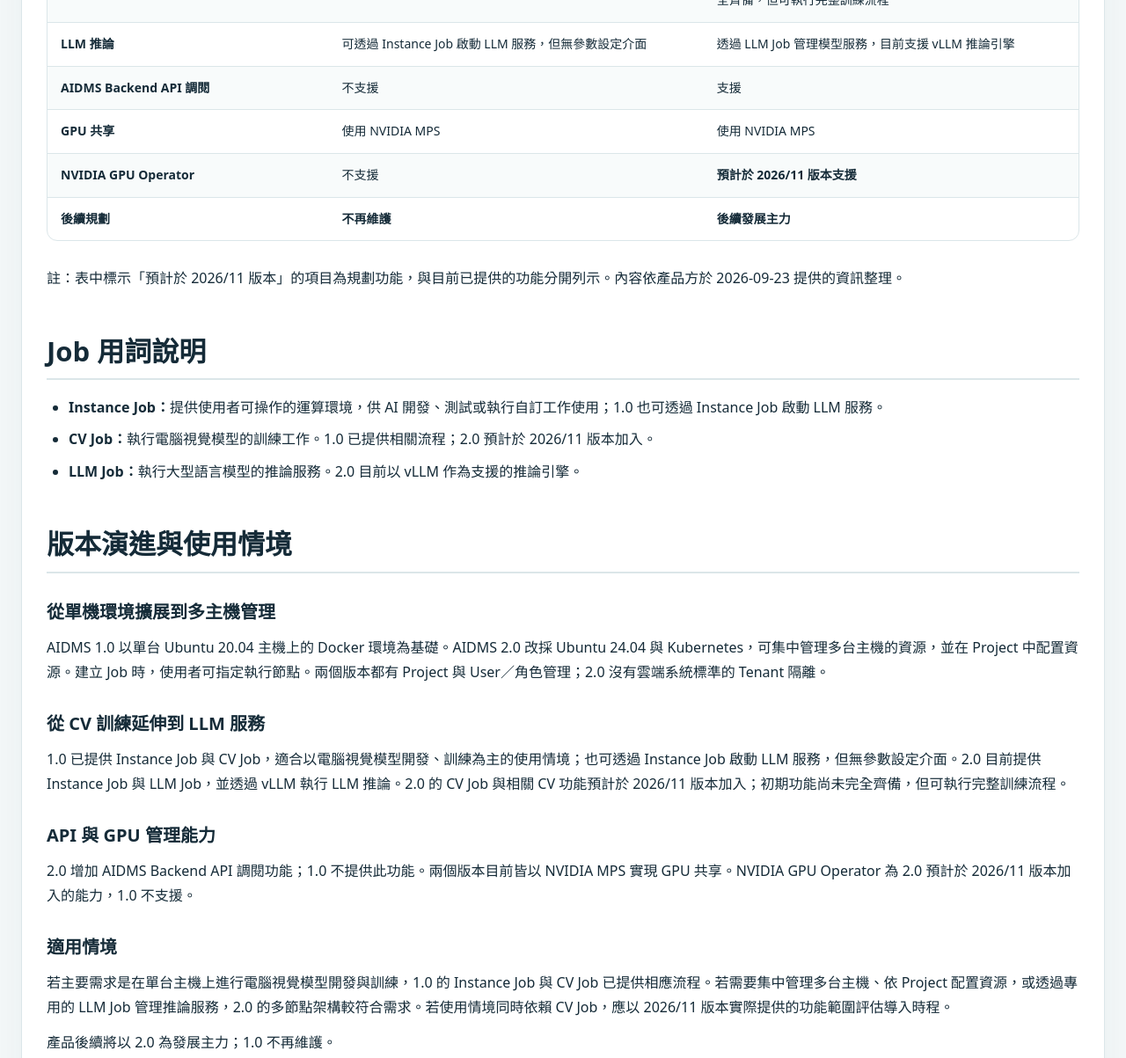
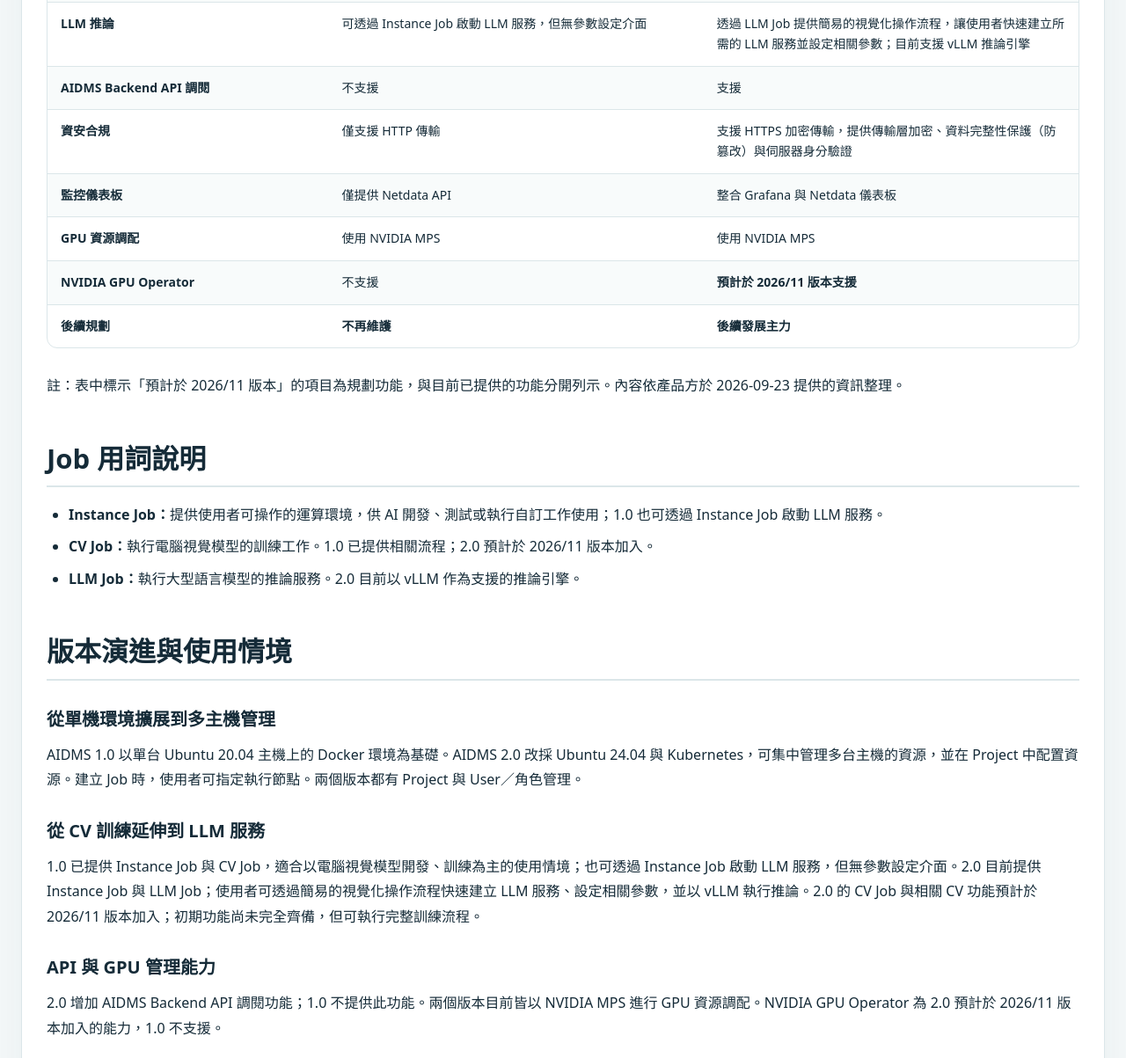
Before and after one commit to linweiyen/my_knowledge_base, a plain HTML site: page products/aidms/version-comparison/index.html in a window 1280 px wide. Shown: the part 782-1985 px from the top of the page at 88% size. Drawn offline with Linux system fonts and the light colour scheme.

Commit message:
Update AIDMS version comparison

```diff
--- a/products/aidms/version-comparison/index.html
+++ b/products/aidms/version-comparison/index.html
@@ -19,18 +19,18 @@
 </head>
 <body>
 <header class="hero"><p class="eyebrow">AIDMS · VERSION COMPARISON</p><h1>AIDMS 1.0 與 2.0 功能比較</h1><p>產品功能與系統架構對照</p><div class="meta"><span>資料整理：2026/09/23</span></div></header>
-<div class="layout"><main><div class="table-wrap"><table><thead><tr><th scope="col">比較項目</th><th scope="col">AIDMS 1.0</th><th scope="col">AIDMS 2.0</th></tr></thead><tbody><tr><td>作業系統</td><td>Ubuntu 20.04</td><td>Ubuntu 24.04</td></tr><tr><td>系統架構</td><td>單機 Docker 架構</td><td>Kubernetes 架構，可同時管理多台主機與多個節點</td></tr><tr><td>資源與工作管理</td><td>以單台主機的資源與工作環境為主</td><td>以 Project 配置多台主機的資源；建立 Job 時可指定執行節點</td></tr><tr><td>Project 與使用者</td><td>支援 Project 與 User／角色管理</td><td>支援 Project 與 User／角色管理；<strong>沒有雲端系統標準的 Tenant 隔離</strong></td></tr><tr><td>Job 類型</td><td>提供 Instance Job、CV Job</td><td>提供 Instance Job、LLM Job；CV Job <strong>預計於 2026/11 版本加入</strong></td></tr><tr><td>電腦視覺（CV）功能</td><td>透過 CV Job 提供完整的 CV 訓練流程</td><td><strong>預計於 2026/11 版本加入</strong>參照 1.0 的 CV 功能；初期功能尚未完全齊備，但可執行完整訓練流程</td></tr><tr><td>LLM 推論</td><td>可透過 Instance Job 啟動 LLM 服務，但無參數設定介面</td><td>透過 LLM Job 管理模型服務，目前支援 vLLM 推論引擎</td></tr><tr><td>AIDMS Backend API 調閱</td><td>不支援</td><td>支援</td></tr><tr><td>GPU 共享</td><td>使用 NVIDIA MPS</td><td>使用 NVIDIA MPS</td></tr><tr><td>NVIDIA GPU Operator</td><td>不支援</td><td><strong>預計於 2026/11 版本支援</strong></td></tr><tr><td>後續規劃</td><td><strong>不再維護</strong></td><td><strong>後續發展主力</strong></td></tr></tbody></table></div>
+<div class="layout"><main><div class="table-wrap"><table><thead><tr><th scope="col">比較項目</th><th scope="col">AIDMS 1.0</th><th scope="col">AIDMS 2.0</th></tr></thead><tbody><tr><td>作業系統</td><td>Ubuntu 20.04</td><td>Ubuntu 24.04</td></tr><tr><td>系統架構</td><td>單機 Docker 架構</td><td>Kubernetes 架構，可同時管理多台主機與多個節點</td></tr><tr><td>資源與工作管理</td><td>以單台主機的資源與工作環境為主</td><td>以 Project 配置多台主機的資源；建立 Job 時可指定執行節點</td></tr><tr><td>Project 與使用者</td><td>支援 Project 與 User／角色管理</td><td>支援 Project 與 User／角色管理</td></tr><tr><td>Job 類型</td><td>提供 Instance Job、CV Job</td><td>提供 Instance Job、LLM Job；CV Job <strong>預計於 2026/11 版本加入</strong></td></tr><tr><td>電腦視覺（CV）功能</td><td>透過 CV Job 提供完整的 CV 訓練流程</td><td><strong>預計於 2026/11 版本加入</strong>參照 1.0 的 CV 功能；初期功能尚未完全齊備，但可執行完整訓練流程</td></tr><tr><td>LLM 推論</td><td>可透過 Instance Job 啟動 LLM 服務，但無參數設定介面</td><td>透過 LLM Job 提供簡易的視覺化操作流程，讓使用者快速建立所需的 LLM 服務並設定相關參數；目前支援 vLLM 推論引擎</td></tr><tr><td>AIDMS Backend API 調閱</td><td>不支援</td><td>支援</td></tr><tr><td>資安合規</td><td>僅支援 HTTP 傳輸</td><td>支援 HTTPS 加密傳輸，提供傳輸層加密、資料完整性保護（防篡改）與伺服器身分驗證</td></tr><tr><td>監控儀表板</td><td>僅提供 Netdata API</td><td>整合 Grafana 與 Netdata 儀表板</td></tr><tr><td>GPU 資源調配</td><td>使用 NVIDIA MPS</td><td>使用 NVIDIA MPS</td></tr><tr><td>NVIDIA GPU Operator</td><td>不支援</td><td><strong>預計於 2026/11 版本支援</strong></td></tr><tr><td>後續規劃</td><td><strong>不再維護</strong></td><td><strong>後續發展主力</strong></td></tr></tbody></table></div>
 <p>註：表中標示「預計於 2026/11 版本」的項目為規劃功能，與目前已提供的功能分開列示。內容依產品方於 2026-09-23 提供的資訊整理。</p>
 <section id="section-1"><h2>Job 用詞說明</h2>
 <ul><li><strong>Instance Job：</strong>提供使用者可操作的運算環境，供 AI 開發、測試或執行自訂工作使用；1.0 也可透過 Instance Job 啟動 LLM 服務。</li><li><strong>CV Job：</strong>執行電腦視覺模型的訓練工作。1.0 已提供相關流程；2.0 預計於 2026/11 版本加入。</li><li><strong>LLM Job：</strong>執行大型語言模型的推論服務。2.0 目前以 vLLM 作為支援的推論引擎。</li></ul>
 </section>
 <section id="section-2"><h2>版本演進與使用情境</h2>
 <h3>從單機環境擴展到多主機管理</h3>
-<p>AIDMS 1.0 以單台 Ubuntu 20.04 主機上的 Docker 環境為基礎。AIDMS 2.0 改採 Ubuntu 24.04 與 Kubernetes，可集中管理多台主機的資源，並在 Project 中配置資源。建立 Job 時，使用者可指定執行節點。兩個版本都有 Project 與 User／角色管理；2.0 沒有雲端系統標準的 Tenant 隔離。</p>
+<p>AIDMS 1.0 以單台 Ubuntu 20.04 主機上的 Docker 環境為基礎。AIDMS 2.0 改採 Ubuntu 24.04 與 Kubernetes，可集中管理多台主機的資源，並在 Project 中配置資源。建立 Job 時，使用者可指定執行節點。兩個版本都有 Project 與 User／角色管理。</p>
 <h3>從 CV 訓練延伸到 LLM 服務</h3>
-<p>1.0 已提供 Instance Job 與 CV Job，適合以電腦視覺模型開發、訓練為主的使用情境；也可透過 Instance Job 啟動 LLM 服務，但無參數設定介面。2.0 目前提供 Instance Job 與 LLM Job，並透過 vLLM 執行 LLM 推論。2.0 的 CV Job 與相關 CV 功能預計於 2026/11 版本加入；初期功能尚未完全齊備，但可執行完整訓練流程。</p>
+<p>1.0 已提供 Instance Job 與 CV Job，適合以電腦視覺模型開發、訓練為主的使用情境；也可透過 Instance Job 啟動 LLM 服務，但無參數設定介面。2.0 目前提供 Instance Job 與 LLM Job；使用者可透過簡易的視覺化操作流程快速建立 LLM 服務、設定相關參數，並以 vLLM 執行推論。2.0 的 CV Job 與相關 CV 功能預計於 2026/11 版本加入；初期功能尚未完全齊備，但可執行完整訓練流程。</p>
 <h3>API 與 GPU 管理能力</h3>
-<p>2.0 增加 AIDMS Backend API 調閱功能；1.0 不提供此功能。兩個版本目前皆以 NVIDIA MPS 實現 GPU 共享。NVIDIA GPU Operator 為 2.0 預計於 2026/11 版本加入的能力，1.0 不支援。</p>
+<p>2.0 增加 AIDMS Backend API 調閱功能；1.0 不提供此功能。兩個版本目前皆以 NVIDIA MPS 進行 GPU 資源調配。NVIDIA GPU Operator 為 2.0 預計於 2026/11 版本加入的能力，1.0 不支援。</p>
 <h3>適用情境</h3>
 <p>若主要需求是在單台主機上進行電腦視覺模型開發與訓練，1.0 的 Instance Job 與 CV Job 已提供相應流程。若需要集中管理多台主機、依 Project 配置資源，或透過專用的 LLM Job 管理推論服務，2.0 的多節點架構較符合需求。若使用情境同時依賴 CV Job，應以 2026/11 版本實際提供的功能範圍評估導入時程。</p>
 <p>產品後續將以 2.0 為發展主力；1.0 不再維護。</p>
```
Also changed, not shown: 1 other file.
